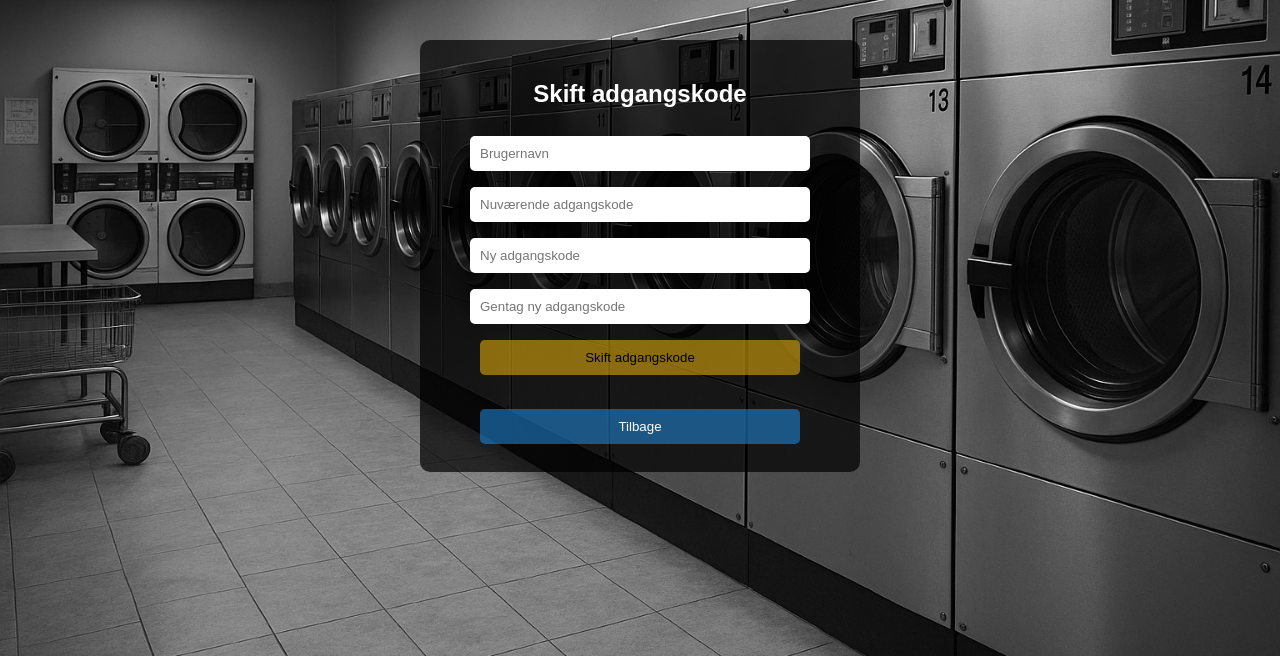
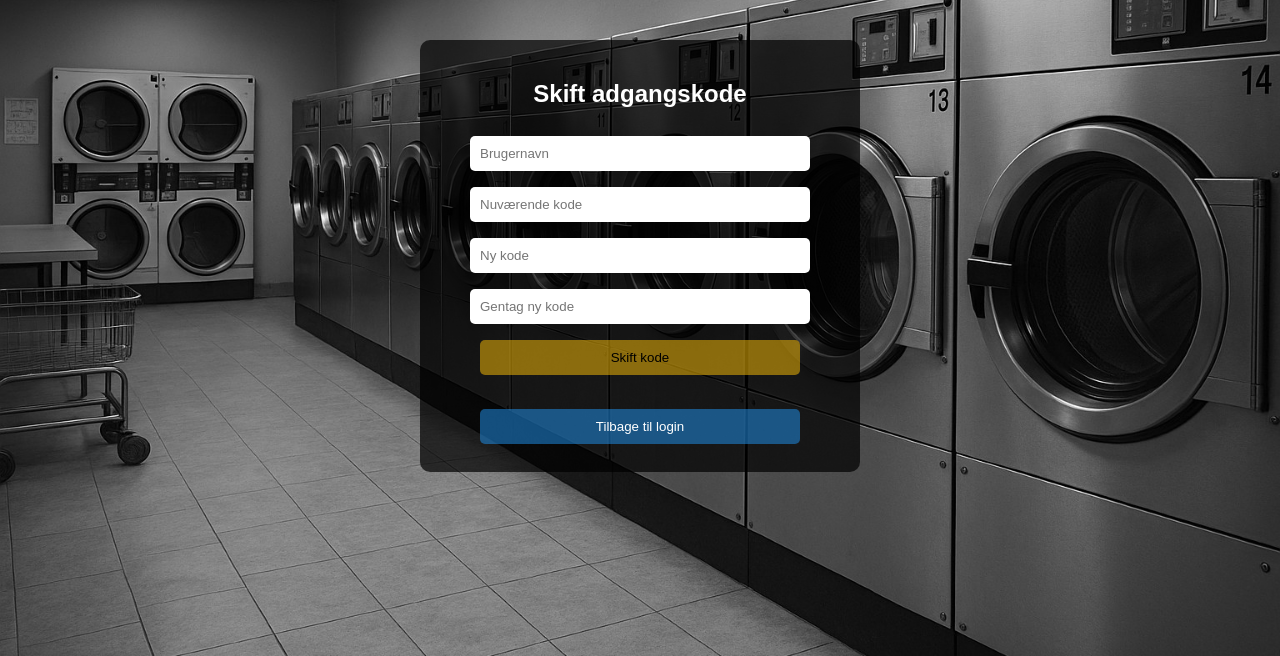
Before and after one commit to taasingegade/vasketider, a Flask app: template templates/skiftkode.html in a window 1280 px wide. Shown: the part 144-800 px from the top of the page. Run offline with Flask 3, Linux system fonts and the light colour scheme; the template is opened without the code that fills it, so the values that code supplies are empty; some libraries are stand-ins or nearby versions.

Commit message:
Vasketider.1.0.0.3

```diff
--- a/app.py
+++ b/app.py
@@ -144,3 +144,9 @@ def index():
         bookinger_14=bookinger,
         bruger=brugernavn
     )
+
+
+@app.route('/skiftkode', methods=['GET'])
+def skiftkode_get():
+    fejl = request.args.get("fejl", "")
+    return render_template("skiftkode.html", fejl=fejl)
--- a/templates/skiftkode.html
+++ b/templates/skiftkode.html
@@ -31,7 +31,7 @@
             border-radius: 5px;
             border: none;
         }
-        .btn-skiftkode {
+        .btn-skift {
             background-color: rgba(255, 193, 7, 0.5);
             color: black;
             cursor: pointer;
@@ -49,14 +49,14 @@
     {% if fejl %}<p style="color:red;">{{ fejl }}</p>{% endif %}
     <form method="post" action="/skiftkode">
         <input type="text" name="brugernavn" placeholder="Brugernavn" required><br>
-            <input type="password" name="gammel_kode" placeholder="Nuværende adgangskode" required><br>
-            <input type="password" name="ny_kode1" placeholder="Ny adgangskode" required><br>
-            <input type="password" name="ny_kode2" placeholder="Gentag ny adgangskode" required><br>
-            <button type="submit" class="btn-skiftkode">Skift adgangskode</button>
+        <input type="password" name="gammel_kode" placeholder="Nuværende kode" required><br>
+        <input type="password" name="ny_kode1" placeholder="Ny kode" required><br>
+        <input type="password" name="ny_kode2" placeholder="Gentag ny kode" required><br>
+        <button type="submit" class="btn-skift">Skift kode</button>
     </form>
     <br>
     <form method="get" action="/login">
-            <button type="submit" class="btn-tilbage">Tilbage</button>
+        <button type="submit" class="btn-tilbage">Tilbage til login</button>
     </form>
 </div>
 </body>
```
Lines whose indentation alone changed are shown as unchanged.
